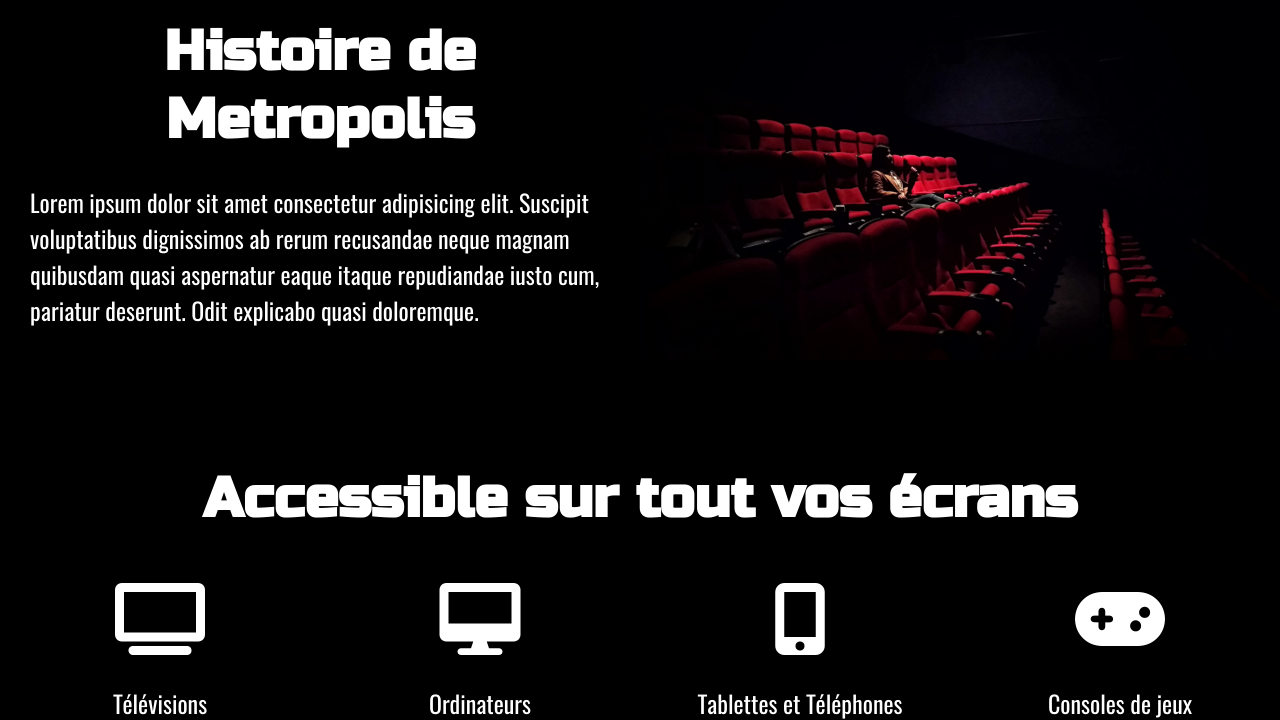
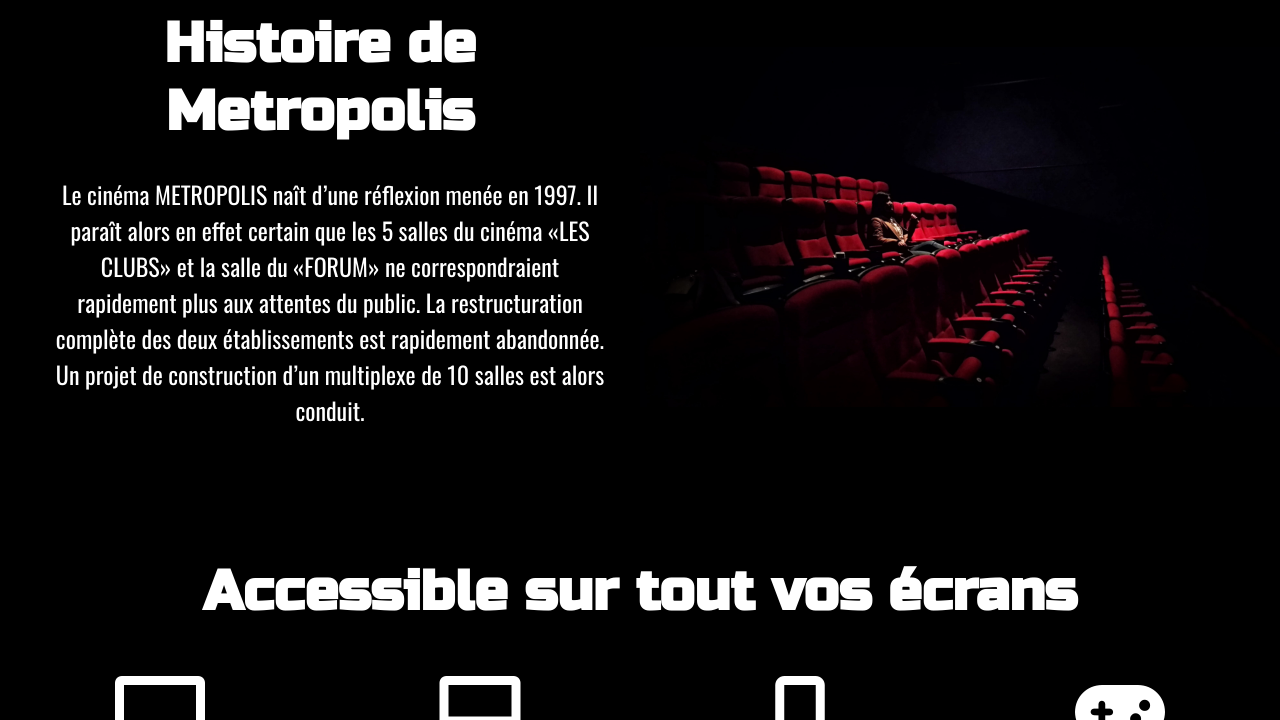
Before and after one commit to TeddyH08/Metropolis, a PHP site: page / in a window 1280 px wide. Shown: the part 1707-2427 px from the top of the page. Run offline with PHP 8.4, Linux system fonts and the light colour scheme.

Commit message:
ajustement

```diff
--- a/assets/css/style.css
+++ b/assets/css/style.css
@@ -304,6 +304,7 @@ h1 {
     width: 50%;
     color: white;
     margin-top: 10px;
+    text-align: center;
 }
 
 .text_hist h3 {
@@ -315,6 +316,8 @@ h1 {
 
 .text_hist p {
     font-size: 150%;
+    text-align: center;
+    margin-left: 50px;
 }
 
 .img_hist {
@@ -812,7 +815,8 @@ nav {
 
 .sinopsis p{
     font-size: 150%;
-    margin: 5px;
+    margin: 5px 50px 5px 5px;
+    text-align: center;
 }
 
 .trailer {
--- a/assets/includes/accueil/slider.php
+++ b/assets/includes/accueil/slider.php
@@ -118,8 +118,3 @@
 </div>
 
 <div class="marg"></div>
-
-<script type="text/javascript" src="//code.jquery.com/jquery-1.11.0.min.js"></script>
-<script type="text/javascript" src="//code.jquery.com/jquery-migrate-1.2.1.min.js"></script>
-<script type="text/javascript" src="assets/js/slick.js"></script>
-<script src="assets/js/slider.js"></script>
--- a/assets/includes/index/desc.php
+++ b/assets/includes/index/desc.php
@@ -1,7 +1,9 @@
 <div class="histoire">
     <div class="text_hist">
         <h3>Histoire de Metropolis</h3>
-        <p>Lorem ipsum dolor sit amet consectetur adipisicing elit. Suscipit voluptatibus dignissimos ab rerum recusandae neque magnam quibusdam quasi aspernatur eaque itaque repudiandae iusto cum, pariatur deserunt. Odit explicabo quasi doloremque.</p>
+        <p>Le cinéma METROPOLIS naît d’une réflexion menée en 1997. Il paraît alors en effet certain que les 5 salles du cinéma «LES CLUBS» et la salle du «FORUM» ne correspondraient rapidement plus aux attentes du public. La restructuration complète des deux établissements est rapidement abandonnée. Un projet de construction d’un multiplexe de 10 salles est alors conduit.
+
+</p>
     </div>
 
     <div class="img_hist">
```
Also changed, not shown: accueil.php (+16 -0 lines), assets/includes/accueil/coverflow.php (+0 -9 lines).
